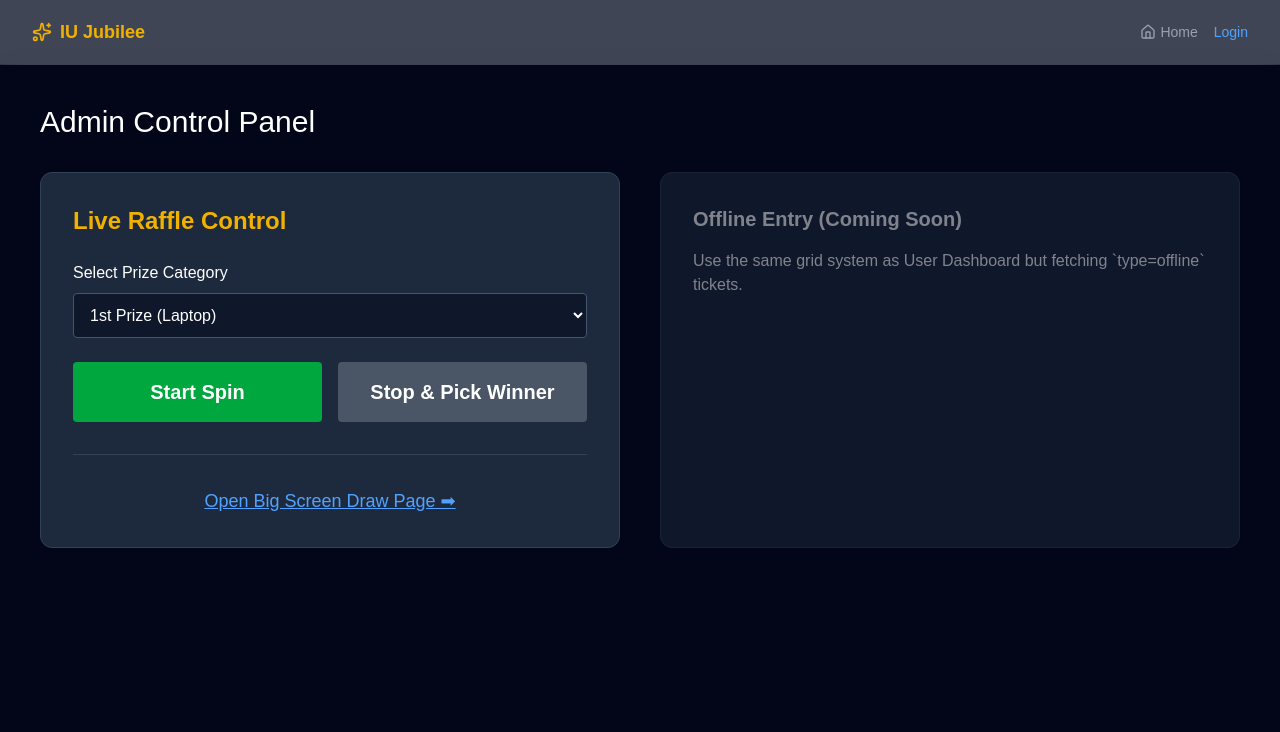
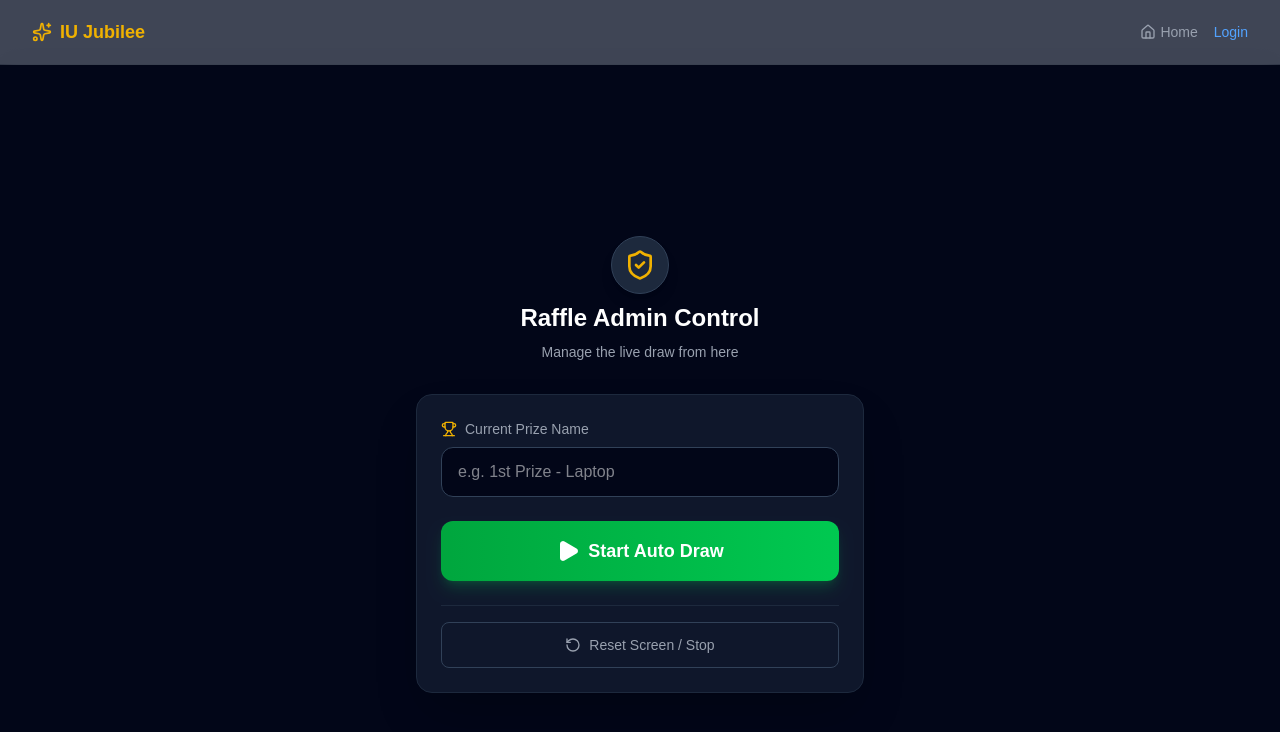
Before and after one commit to Ashikur07/Silver-jubilee-raffle, a Next.js app: page /admin in a window 1280 px wide. Shown: the top 732 px of the page. Built offline with nearby package versions, Linux system fonts and the light colour scheme; no server answers.

Commit message:
update draw model

```diff
--- a/src/app/admin/page.js
+++ b/src/app/admin/page.js
@@ -1,83 +1,139 @@
 "use client";
-import { useState, useEffect } from "react";
+import { useState } from "react";
+import { Trophy, Play, RotateCcw, ShieldCheck, AlertCircle } from "lucide-react";
 
-export default function AdminDashboard() {
-  const [prize, setPrize] = useState("1st Prize");
+export default function AdminPage() {
+  const [prize, setPrize] = useState("");
   const [isDrawing, setIsDrawing] = useState(false);
-  const [winner, setWinner] = useState(null);
+  const [lastWinnerInfo, setLastWinnerInfo] = useState(null);
 
-  const handleDrawControl = async (action) => {
-    if (action === "start") setIsDrawing(true);
+  // --- 1. Start Auto Draw Logic ---
+  const handleDrawControl = async () => {
+    if (!prize) return alert("⚠️ Please enter a prize name first!");
 
+    // কনফার্মেশন
+    if (!confirm(`Are you sure to START draw for: "${prize}"?`)) return;
+
+    setIsDrawing(true);
+    setLastWinnerInfo(null); // আগের ইনফো ক্লিয়ার
+
+    try {
       const res = await fetch("/api/draw/control", {
         method: "POST",
-      body: JSON.stringify({ action, prize }),
+        headers: { "Content-Type": "application/json" },
+        body: JSON.stringify({ action: "start", prize }),
       });
 
-    if (action === "stop") {
       const data = await res.json();
-      setWinner(data.winner);
-      setIsDrawing(false);
+
+      if (data.success) {
+        // এডমিন সাথে সাথেই উইনার দেখতে পাবে
+        setLastWinnerInfo(data.winner);
+        alert(`✅ Draw Started Successfully!\n\nWinner Ticket: ${data.winner}`);
+      } else {
+        alert("❌ Error: " + data.message);
+      }
+    } catch (error) {
+      console.error(error);
+      alert("❌ Failed to connect server.");
+    }
+
+    // বাটন ৩ সেকেন্ড পর আবার এনাবল হবে (যাতে ডাবল ক্লিক না পড়ে)
+    setTimeout(() => setIsDrawing(false), 3000);
+  };
+
+  // --- 2. Reset Screen Logic ---
+  const handleReset = async () => {
+    if (!confirm("⚠️ This will clear the public screen. Are you sure?")) return;
+
+    try {
+      await fetch("/api/draw/control", {
+        method: "POST",
+        headers: { "Content-Type": "application/json" },
+        body: JSON.stringify({ action: "reset" }),
+      });
+      alert("✅ Screen Reset Successfully.");
+      setLastWinnerInfo(null);
+      setPrize("");
+    } catch (error) {
+      alert("❌ Reset Failed.");
     }
   };
 
   return (
-    <div className="min-h-screen bg-slate-950 text-white p-10">
-       <h1 className="text-3xl mb-8">Admin Control Panel</h1>
+    <div className="min-h-screen bg-slate-950 text-white p-6 flex items-center justify-center">
+      <div className="max-w-md w-full space-y-8">
 
-       <div className="grid grid-cols-2 gap-10">
-         {/* Draw Control */}
-         <div className="bg-slate-800 p-8 rounded-xl border border-slate-700">
-            <h2 className="text-2xl font-bold mb-6 text-yellow-500">Live Raffle Control</h2>
-
-            <div className="mb-6">
-               <label className="block mb-2">Select Prize Category</label>
-               <select
-                 className="w-full p-3 rounded bg-slate-900 border border-slate-600"
-                 onChange={(e) => setPrize(e.target.value)}
-               >
-                 <option>1st Prize (Laptop)</option>
-                 <option>2nd Prize (Smartphone)</option>
-                 <option>3rd Prize (Smart Watch)</option>
-                 <option>Special Prize</option>
-               </select>
+        {/* Header */}
+        <div className="text-center space-y-2">
+          <div className="inline-flex p-3 bg-slate-800 rounded-full border border-slate-700 shadow-lg">
+             <ShieldCheck className="w-8 h-8 text-yellow-500" />
+          </div>
+          <h1 className="text-2xl font-bold text-white">Raffle Admin Control</h1>
+          <p className="text-gray-400 text-sm">Manage the live draw from here</p>
         </div>
 
-            <div className="flex gap-4">
-               <button
-                 onClick={() => handleDrawControl("start")}
-                 disabled={isDrawing}
-                 className={`flex-1 py-4 font-bold rounded text-xl ${isDrawing ? 'bg-gray-600' : 'bg-green-600 hover:bg-green-500'}`}
-               >
-                 Start Spin
-               </button>
-               <button
-                 onClick={() => handleDrawControl("stop")}
-                 disabled={!isDrawing}
-                 className={`flex-1 py-4 font-bold rounded text-xl ${!isDrawing ? 'bg-gray-600' : 'bg-red-600 hover:bg-red-500'}`}
-               >
-                 Stop & Pick Winner
-               </button>
+        {/* Control Card */}
+        <div className="bg-slate-900 border border-slate-800 rounded-2xl p-6 shadow-2xl space-y-6">
+
+           {/* Input: Prize Name */}
+           <div className="space-y-2">
+              <label className="text-sm font-medium text-gray-400 flex items-center gap-2">
+                 <Trophy size={16} className="text-yellow-500"/> Current Prize Name
+              </label>
+              <input
+                type="text"
+                value={prize}
+                onChange={(e) => setPrize(e.target.value)}
+                placeholder="e.g. 1st Prize - Laptop"
+                className="w-full bg-slate-950 border border-slate-700 rounded-xl px-4 py-3 text-white focus:border-yellow-500 focus:ring-1 focus:ring-yellow-500 outline-none transition"
+              />
            </div>
 
-            {winner && (
-               <div className="mt-6 p-4 bg-yellow-500/20 border border-yellow-500 text-center rounded">
-                  Last Winner: <span className="text-2xl font-bold text-yellow-400">#{winner}</span>
+           {/* Button: Start Draw */}
+           <button
+             onClick={handleDrawControl}
+             disabled={isDrawing || !prize}
+             className={`w-full py-4 rounded-xl font-bold text-lg flex items-center justify-center gap-2 shadow-lg transition-all transform active:scale-95
+               ${isDrawing
+                 ? "bg-slate-700 text-gray-500 cursor-not-allowed"
+                 : "bg-gradient-to-r from-green-600 to-green-500 hover:from-green-500 hover:to-green-400 text-white shadow-green-500/20"
+               }
+             `}
+           >
+             {isDrawing ? (
+               "Processing..."
+             ) : (
+               <>
+                 <Play fill="currentColor" /> Start Auto Draw
+               </>
+             )}
+           </button>
+
+           {/* Info Box (Only shows after start) */}
+           {lastWinnerInfo && (
+             <div className="bg-green-900/20 border border-green-500/30 p-4 rounded-xl flex items-start gap-3">
+                <AlertCircle className="text-green-500 shrink-0 mt-0.5" size={18} />
+                <div className="space-y-1">
+                   <p className="text-green-400 text-sm font-bold">Draw Running...</p>
+                   <p className="text-gray-300 text-xs">
+                     The system selected Ticket <span className="text-white font-mono font-bold">{lastWinnerInfo}</span>.
+                     Animation is playing on the main screen.
+                   </p>
+                </div>
              </div>
            )}
 
-            <div className="mt-8 pt-8 border-t border-slate-700 text-center">
-               <a href="/draw" target="_blank" className="text-blue-400 underline text-lg">
-                  Open Big Screen Draw Page ➡
-               </a>
+           <div className="border-t border-slate-800 pt-4">
+              <button
+                onClick={handleReset}
+                className="w-full py-3 rounded-lg border border-slate-700 text-gray-400 hover:bg-slate-800 hover:text-white transition flex items-center justify-center gap-2 text-sm"
+              >
+                <RotateCcw size={16} /> Reset Screen / Stop
+              </button>
            </div>
         </div>
 
-         {/* Offline Ticket Entry (Short version) */}
-         <div className="bg-slate-800 p-8 rounded-xl border border-slate-700 opacity-50 pointer-events-none">
-            <h2 className="text-xl font-bold mb-4">Offline Entry (Coming Soon)</h2>
-            <p>Use the same grid system as User Dashboard but fetching `type=offline` tickets.</p>
-         </div>
       </div>
     </div>
   );
--- a/src/models/DrawState.js
+++ b/src/models/DrawState.js
@@ -1,14 +1,16 @@
 import mongoose from "mongoose";
 
 const DrawStateSchema = new mongoose.Schema({
-  isSpinning: { type: Boolean, default: false }, // চাকা ঘুরছে কি না
-  currentPrize: { type: String, default: "" },   // এখন কোন প্রাইজের ড্র হচ্ছে
-  lastWinner: { type: Number, default: null },   // শেষ কে জিতেছে
-  winnersHistory: [{                             // উইনারদের লিস্ট
-    prize: String,
-    ticketNumber: Number,
-    ownerEmail: String
-  }]
-});
+  isSpinning: { type: Boolean, default: false },
+  drawStartTime: { type: Date }, // ট্রিগার টাইম
+
+  // নতুন ফিল্ডস
+  totalPrizes: { type: Number, default: 0 }, // মোট ১০টা
+  currentPrizeRank: { type: Number, default: 0 }, // এখন ১০, তারপর ৯...
+  status: { type: String, default: "IDLE" }, // IDLE, READY, RUNNING, FINISHED
+
+  lastWinner: { type: Number },
+  currentPrizeLabel: { type: String }, // "10th Prize", "Grand Prize" ইত্যাদি
+}, { timestamps: true });
 
 export default mongoose.models.DrawState || mongoose.model("DrawState", DrawStateSchema);
```
Also changed, not shown: src/app/draw/page.js (+79 -113 lines). Lines whose indentation alone changed are shown as unchanged.
